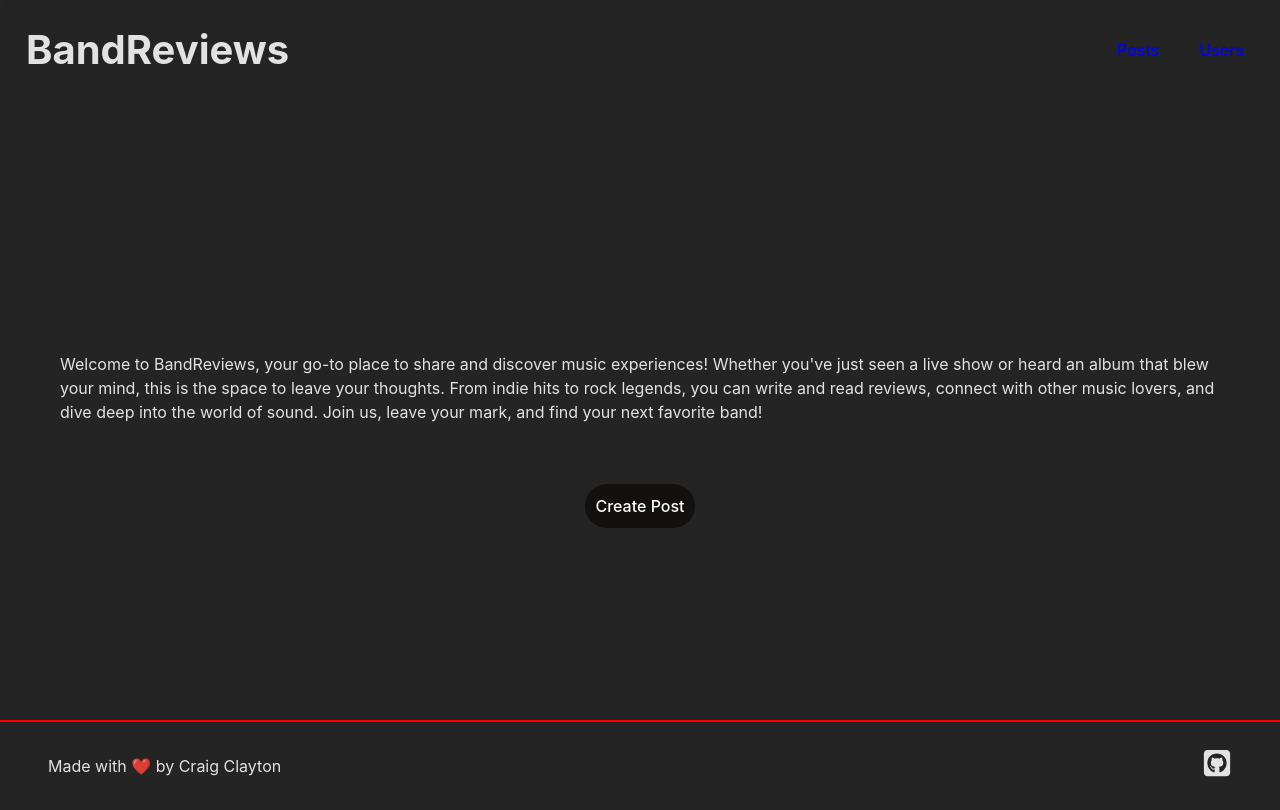
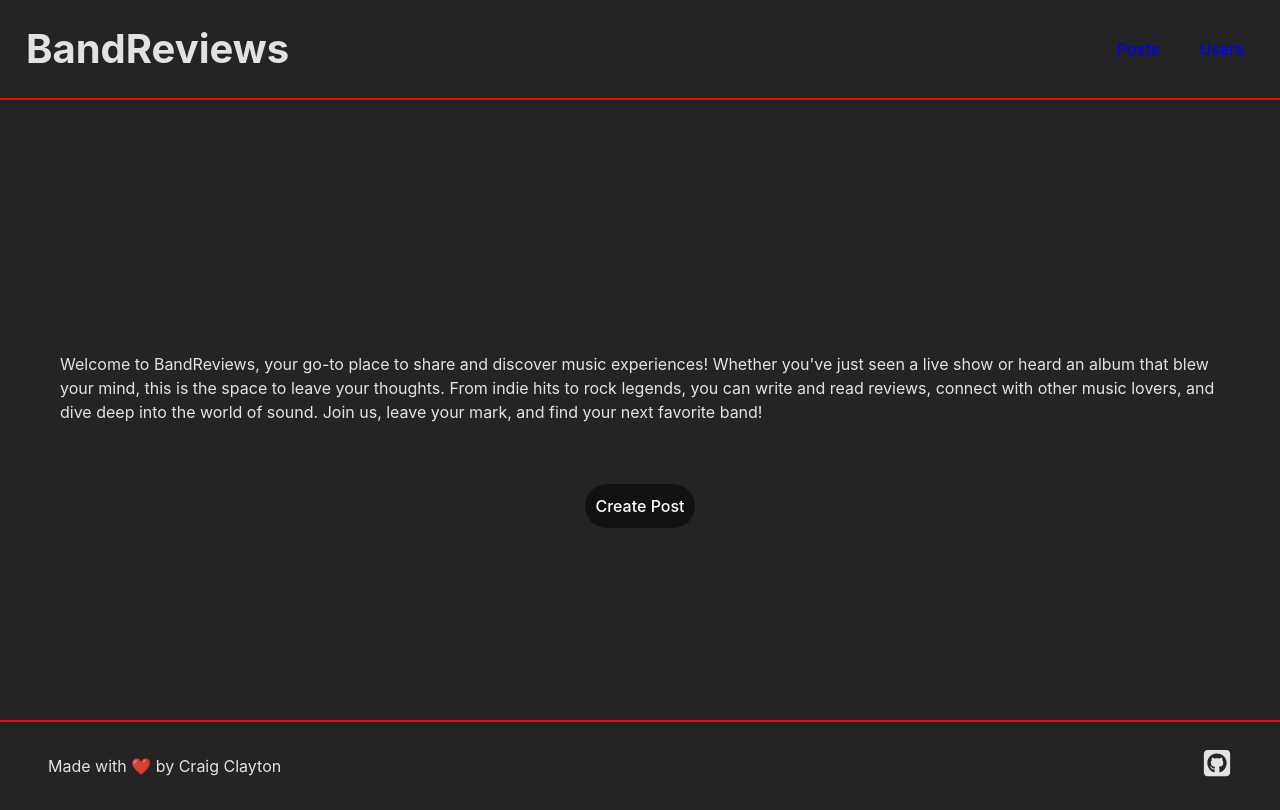
Before and after one commit to BullDogPatch/week7-assignment, a React (Vite) app in the folder client/: page / in a window 1280 px wide. Built offline with nearby package versions, Linux system fonts and the light colour scheme; no server answers.

Commit message:
update considerations readme

```diff
--- a/client/src/components/Header/Header.css
+++ b/client/src/components/Header/Header.css
@@ -5,6 +5,7 @@
   align-items: center;
   padding: 1rem 1rem;
   margin-bottom: 30px;
+  border-bottom: 2px solid red;
 }
 
 .header h1 {
--- a/client/src/components/Header/Header.jsx
+++ b/client/src/components/Header/Header.jsx
@@ -9,6 +9,7 @@ const Header = () => {
         <NavLink
           to='/comments'
           style={({ isActive }) => ({ color: isActive ? 'green' : 'blue' })}
+          end
         >
           Posts
         </NavLink>
```
Also changed, not shown: 1 other file (tests, documents, lock files or other folders).
